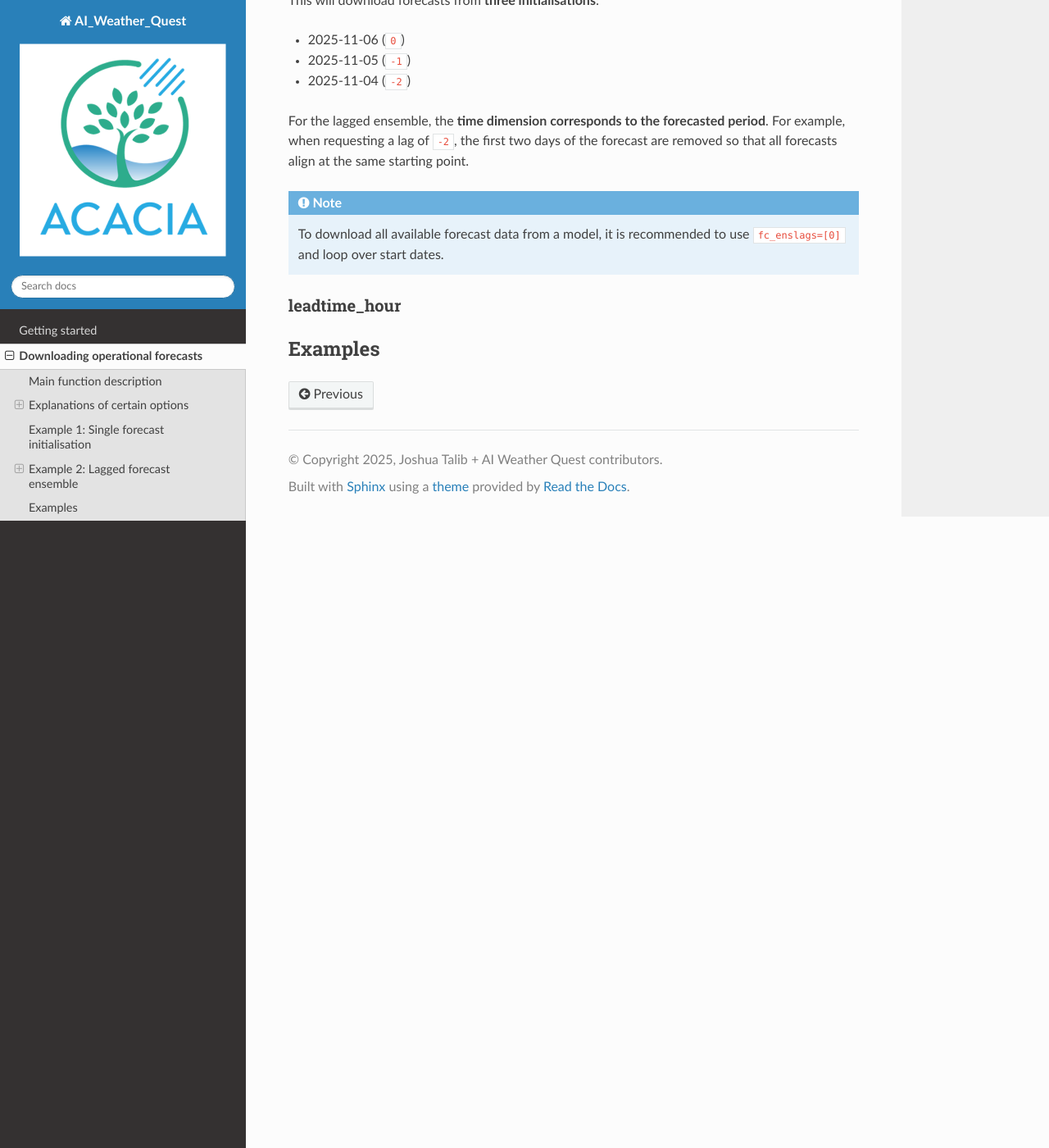
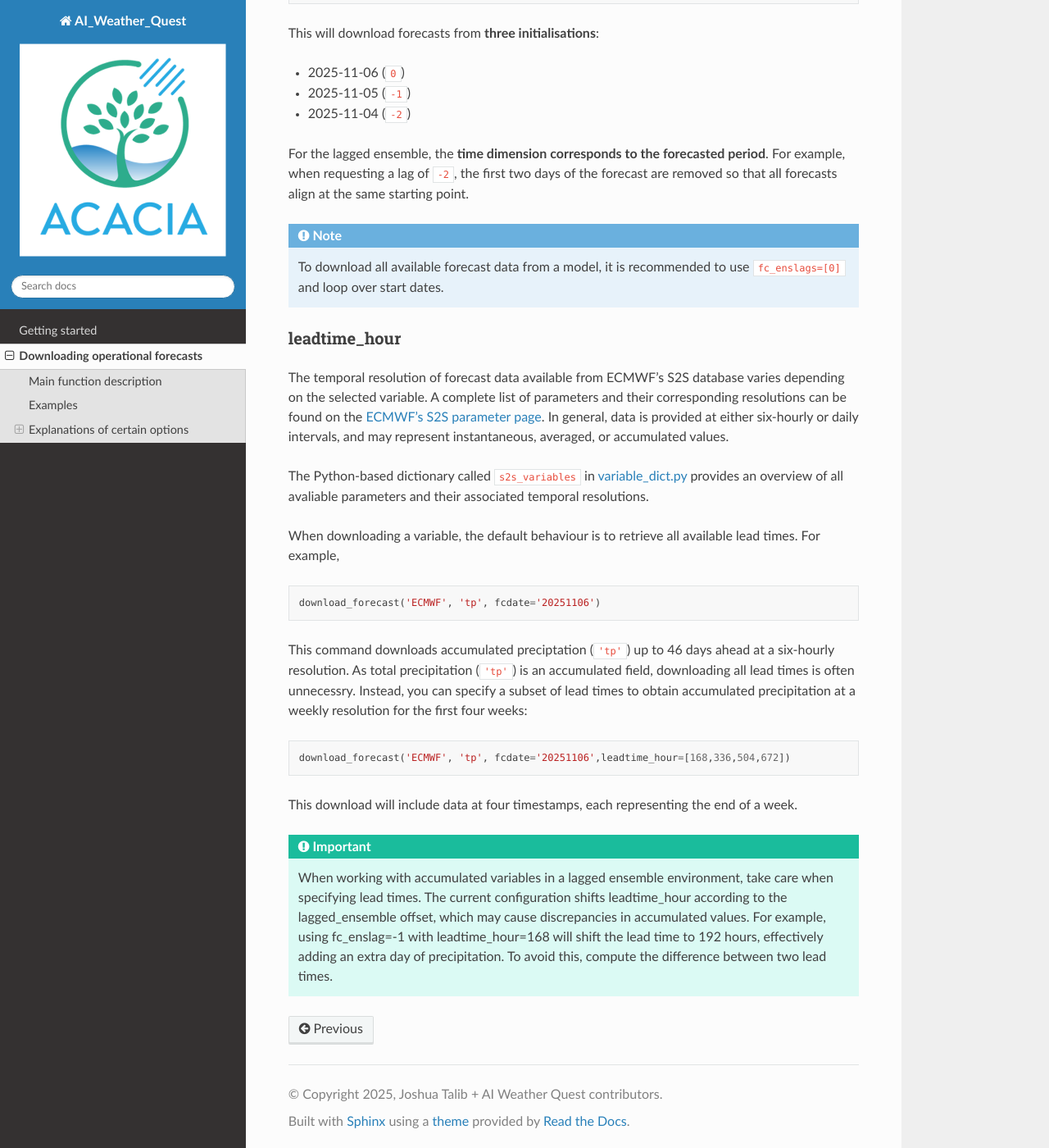
Before and after one commit to joshuatalib/acacia_s2s_toolkit, a Sphinx documentation site: the page built from docs/source/download_forecasts.rst, in a window 1280 px wide and 1400 px high, scrolled down 2633 px. Shown: the whole window at 82% size. Built offline with Sphinx 7.4.7 and the Read the Docs theme 3.1.0, drawn with Linux system fonts in a browser that asks for light colours.

Commit message:
finish download forecast readthedocs

```diff
--- a/docs/source/download_forecasts.rst
+++ b/docs/source/download_forecasts.rst
@@ -85,7 +89,7 @@
 - Creating a lagged ensemble will only work if a forecast was initialised on the requested lagged date.
 
 Example 1: Single forecast initialisation
------------------------------------------
+^^^^^^^^^^^
 
 Suppose you want to request a JMA forecast of accumulated precipitation on **6th November 2025**. You can set ``fc_enslags=[0]``:
 
@@ -96,7 +100,7 @@
 This will download all timesteps of forecasted precipitation from the forecast run initialised on 6th November 2025. Since ``fc_enslags`` is set to ``0``, it only includes integrations starting on that date.
 
 Example 2: Lagged forecast ensemble
------------------------------------
+^^^^^^^^^^^^^^^^^^^
 
 If you set ``fc_enslags=[0, -1, -2]`` (the default for JMA forecasts):
 
@@ -120,6 +124,24 @@
 leadtime_hour
 ~~~~~~~~~~~~
 
+The temporal resolution of forecast data available from ECMWF's S2S database varies depending on the selected variable. A complete list of parameters and their corresponding resolutions can be found on the `ECMWF's S2S parameter page <https://confluence.ecmwf.int/display/S2S/Parameters>`_. In general, data is provided at either six-hourly or daily intervals, and may represent instantaneous, averaged, or accumulated values.
 
-Examples
-------------
+The Python-based dictionary called ``s2s_variables`` in `variable_dict.py <https://github.com/joshuatalib/acacia_s2s_toolkit/blob/main/src/acacia_s2s_toolkit/variable_dict.py>`_ provides an overview of all avaliable parameters and their associated temporal resolutions.
+
+When downloading a variable, the default behaviour is to retrieve all available lead times. For example,
+
+.. code-block:: python
+
+   download_forecast('ECMWF', 'tp', fcdate='20251106')
+
+This command downloads accumulated preciptation (``'tp'``) up to 46 days ahead at a six-hourly resolution. As total precipitation (``'tp'``) is an accumulated field, downloading all lead times is often unnecessry. Instead, you can specify a subset of lead times to obtain accumulated precipitation at a weekly resolution for the first four weeks:
+
+.. code-block:: python
+
+   download_forecast('ECMWF', 'tp', fcdate='20251106',leadtime_hour=[168,336,504,672])
+
+This download will include data at four timestamps, each representing the end of a week.
+
+.. important::
+
+   When working with accumulated variables in a lagged ensemble environment, take care when specifying lead times. The current configuration shifts leadtime_hour according to the lagged_ensemble offset, which may cause discrepancies in accumulated values. For example, using fc_enslag=-1 with leadtime_hour=168 will shift the lead time to 192 hours, effectively adding an extra day of precipitation. To avoid this, compute the difference between two lead times.
```
Also changed, not shown: other parts of docs/source/download_forecasts.rst (+4 -0 lines).
